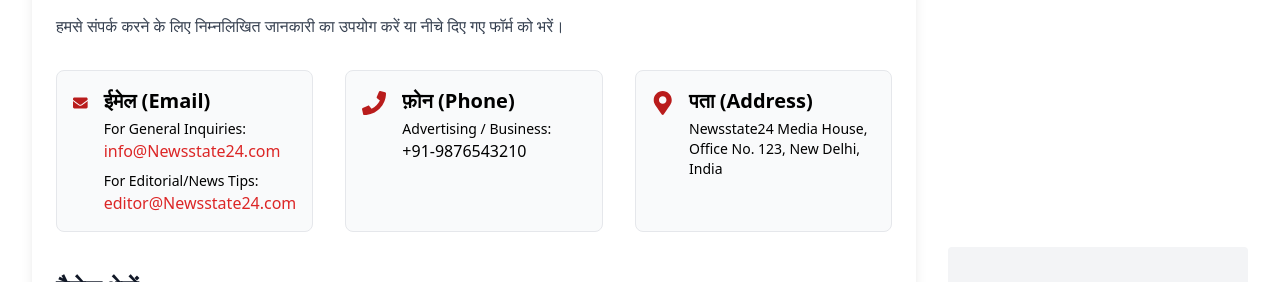
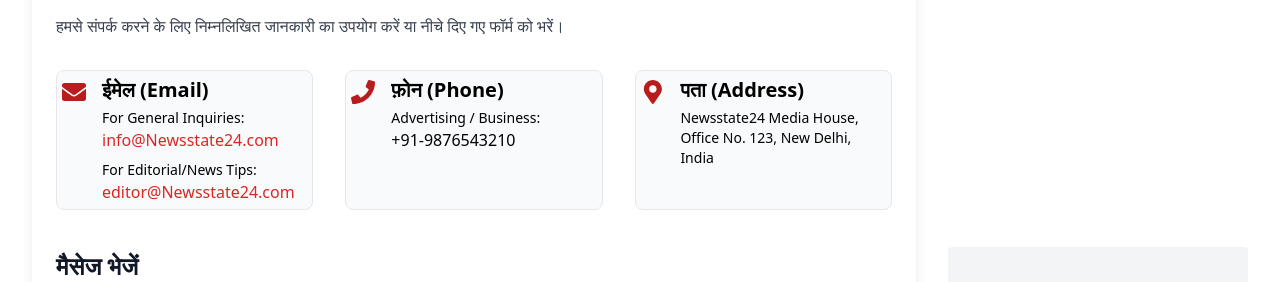
Before and after one commit to Newsstate/finalKB24, a Next.js app: page /contact-us in a window 1280 px wide. Shown: the part 288-570 px from the top of the page. Built offline with nearby package versions, Linux system fonts and the light colour scheme; no server answers.

Commit message:
new final

```diff
--- a/app/globals.css
+++ b/app/globals.css
@@ -92,3 +92,7 @@
     margin: 1.5rem 0;
     border-radius: 0.75rem;
   }
+
+  .p-4 {
+    padding: 5px;
+}
--- a/app/layout.tsx
+++ b/app/layout.tsx
@@ -186,8 +186,8 @@
             <aside className="w-full lg:w-1/4 lg:sticky lg:top-24 h-fit space-y-8">
 
               {/* 🎯 START: AD CODE BLOCK (BEFORE TRENDING POSTS) */}
-              Insert the AdSense Component
-              <Ad300x250 />
+              विज्ञापन
+           <Ad300x250 />
 
 
               {/* 🎯 END: AD CODE BLOCK */}
```
